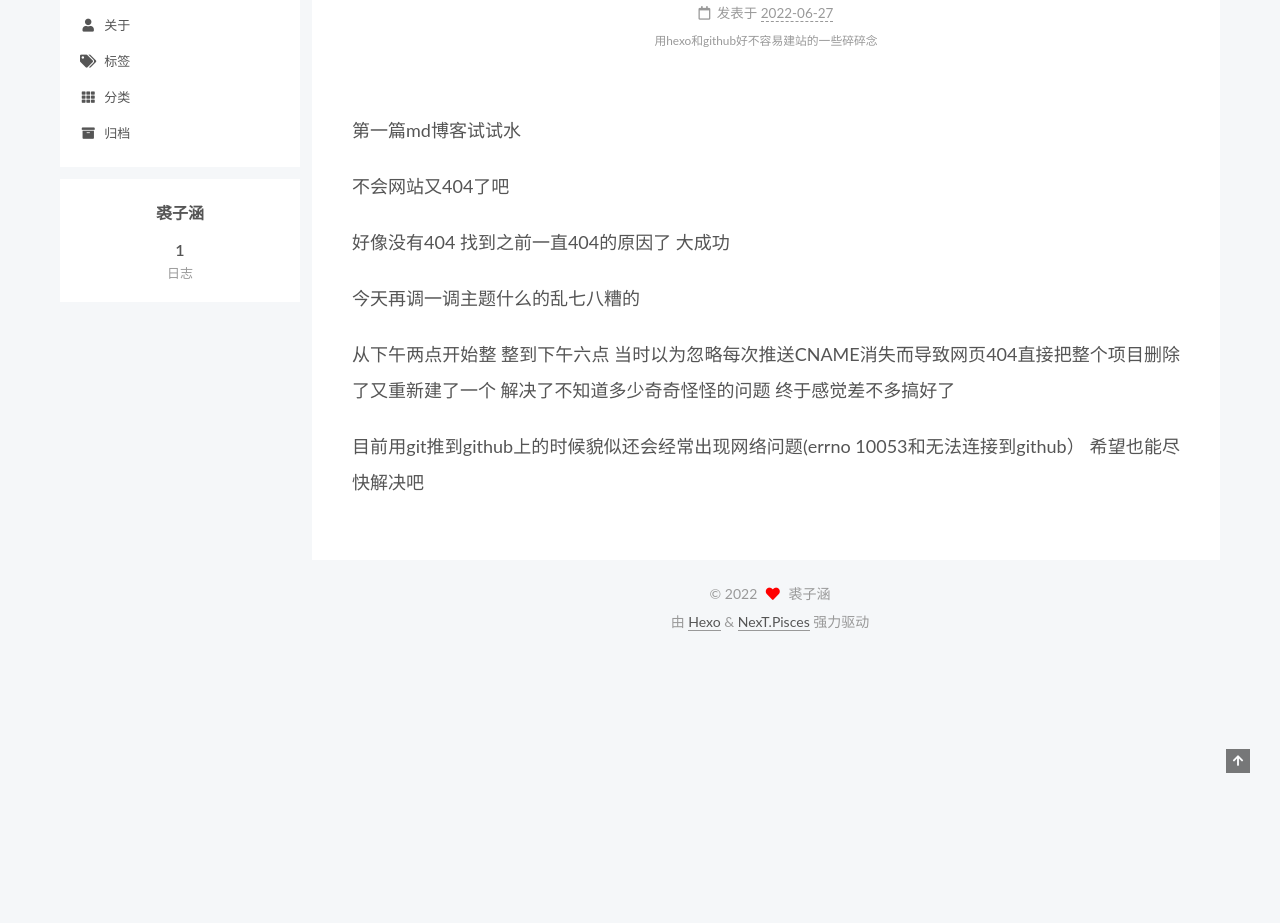
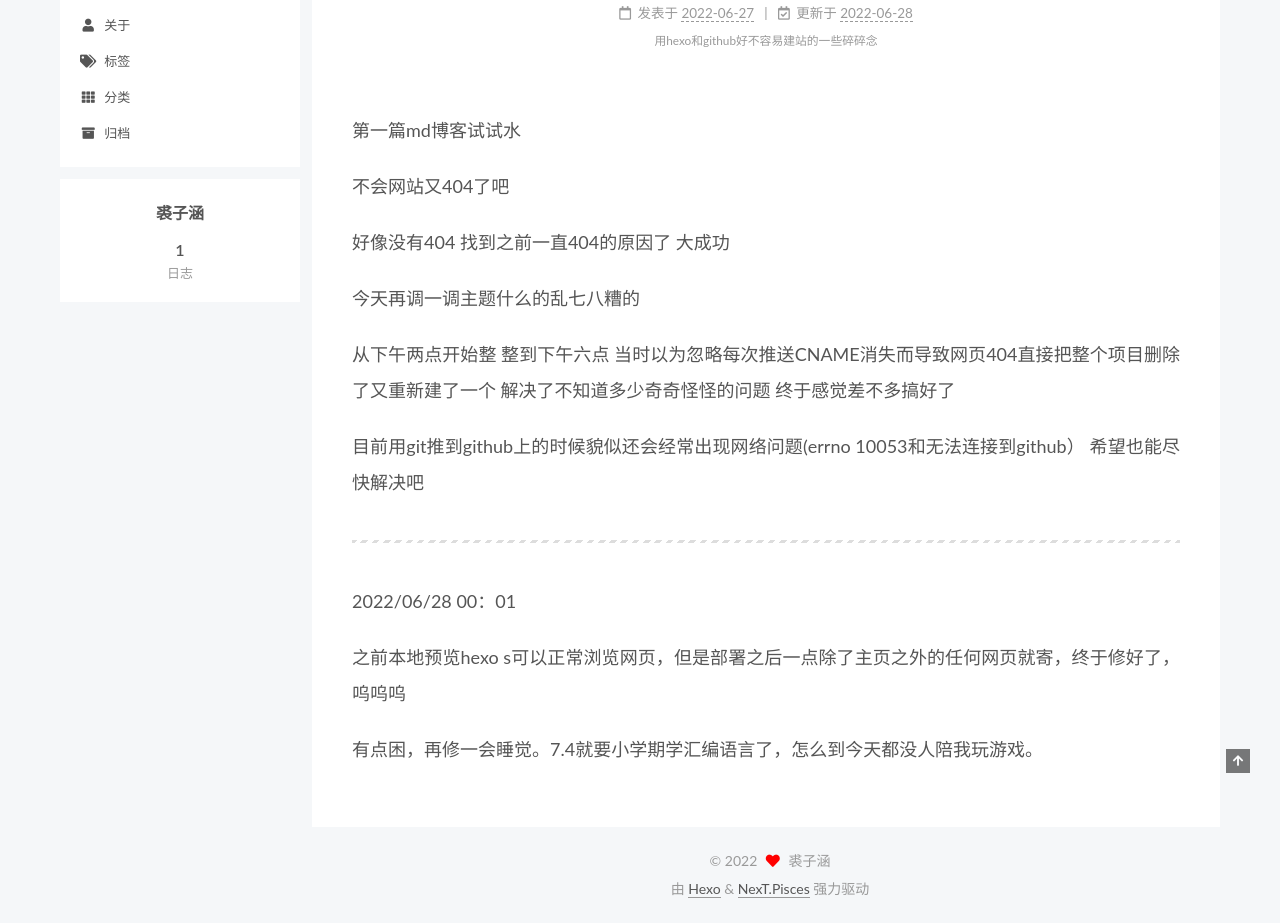
Before and after one commit to KillingCommendatore/KillingCommendatore.github.io, a plain HTML site: page 2022/06/27/1fc55095b3bb/index.html in a window 1280 px wide. Shown: the part 127-1050 px from the top of the page. Before the commit the page ends 800 px from the top, so only its background shows below. Drawn offline with Linux system fonts and the light colour scheme.

Commit message:
Site updated: 2022-06-28 00:03:17

```diff
--- a/2022/06/27/1fc55095b3bb/index.html
+++ b/2022/06/27/1fc55095b3bb/index.html
@@ -28,7 +28,7 @@
 <meta property="og:description" content="用hexo和github好不容易建站的一些碎碎念">
 <meta property="og:locale" content="zh_CN">
 <meta property="article:published_time" content="2022-06-27T14:46:43.000Z">
-<meta property="article:modified_time" content="2022-06-27T15:16:00.099Z">
+<meta property="article:modified_time" content="2022-06-27T16:03:05.661Z">
 <meta property="article:author" content="裘子涵">
 <meta name="twitter:card" content="summary">
 
@@ -188,9 +188,15 @@
               </span>
               <span class="post-meta-item-text">发表于</span>
 
-
-              <time title="创建时间：2022-06-27 22:46:43 / 修改时间：23:16:00" itemprop="dateCreated datePublished" datetime="2022-06-27T22:46:43+08:00">2022-06-27</time>
+              <time title="创建时间：2022-06-27 22:46:43" itemprop="dateCreated datePublished" datetime="2022-06-27T22:46:43+08:00">2022-06-27</time>
             </span>
+              <span class="post-meta-item">
+                <span class="post-meta-item-icon">
+                  <i class="far fa-calendar-check"></i>
+                </span>
+                <span class="post-meta-item-text">更新于</span>
+                <time title="修改时间：2022-06-28 00:03:05" itemprop="dateModified" datetime="2022-06-28T00:03:05+08:00">2022-06-28</time>
+              </span>
 
 
             <div class="post-description">用hexo和github好不容易建站的一些碎碎念</div>
@@ -210,6 +216,10 @@
 <p>今天再调一调主题什么的乱七八糟的</p>
 <p>从下午两点开始整 整到下午六点 当时以为忽略每次推送CNAME消失而导致网页404直接把整个项目删除了又重新建了一个 解决了不知道多少奇奇怪怪的问题 终于感觉差不多搞好了</p>
 <p>目前用git推到github上的时候貌似还会经常出现网络问题(errno 10053和无法连接到github） 希望也能尽快解决吧</p>
+<hr>
+<p>2022/06/28 00：01</p>
+<p>之前本地预览hexo s可以正常浏览网页，但是部署之后一点除了主页之外的任何网页就寄，终于修好了，呜呜呜</p>
+<p>有点困，再修一会睡觉。7.4就要小学期学汇编语言了，怎么到今天都没人陪我玩游戏。</p>
 
     </div>
 
--- a/css/main.css
+++ b/css/main.css
@@ -1168,7 +1168,7 @@ pre .javascript .function {
 }
 .links-of-author a::before,
 .links-of-author span.exturl::before {
-  background: #05fb18;
+  background: #67d5fa;
   border-radius: 50%;
   content: ' ';
   display: inline-block;
```
Also changed, not shown: index.html (+8 -2 lines).
